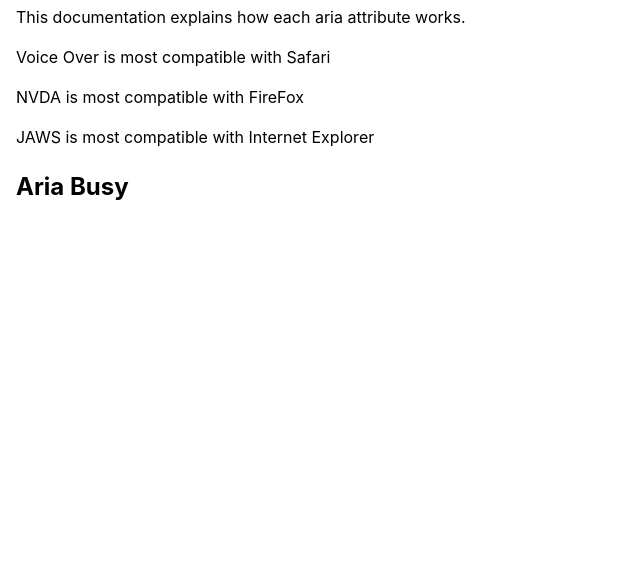
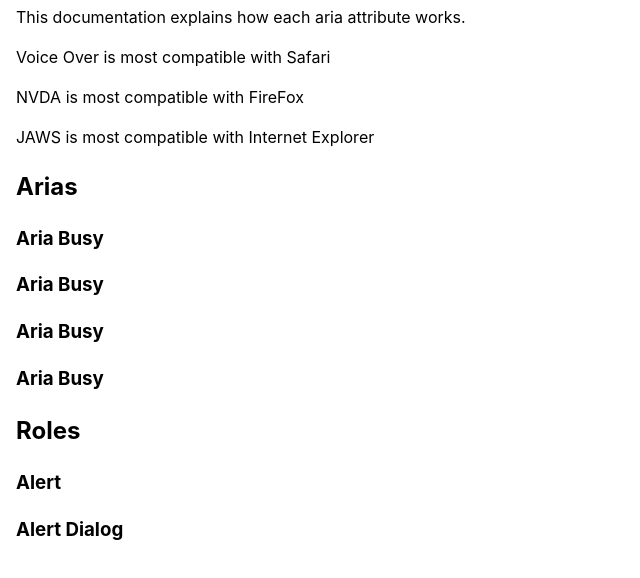
Before and after one commit to aaronev/accessibility, a website: page aria-attributes.html in a window 1280 px wide. Shown: the part 86-664 px from the top of the page, without its empty margins (0-640 px from the left). Drawn offline with Linux system fonts and the light colour scheme; files that its build step writes are made by us from their sources.

Commit message:
changes layout and adds a few more lines

```diff
--- a/aria-attributes.html
+++ b/aria-attributes.html
@@ -14,7 +14,13 @@
   <p>Voice Over is most compatible with Safari</p>
   <p>NVDA is most compatible with FireFox</p>
   <p>JAWS is most compatible with Internet Explorer</p>
-  <h2>Aria Busy</h2>
-
+  <h2>Arias</h2>
+  <h3>Aria Busy</h3>
+  <h3>Aria Busy</h3>
+  <h3>Aria Busy</h3>
+  <h3>Aria Busy</h3>
+  <h2>Roles</h2>
+  <h3>Alert</h3>
+  <h3>Alert Dialog</h3>
 </body>
 </html>
```
